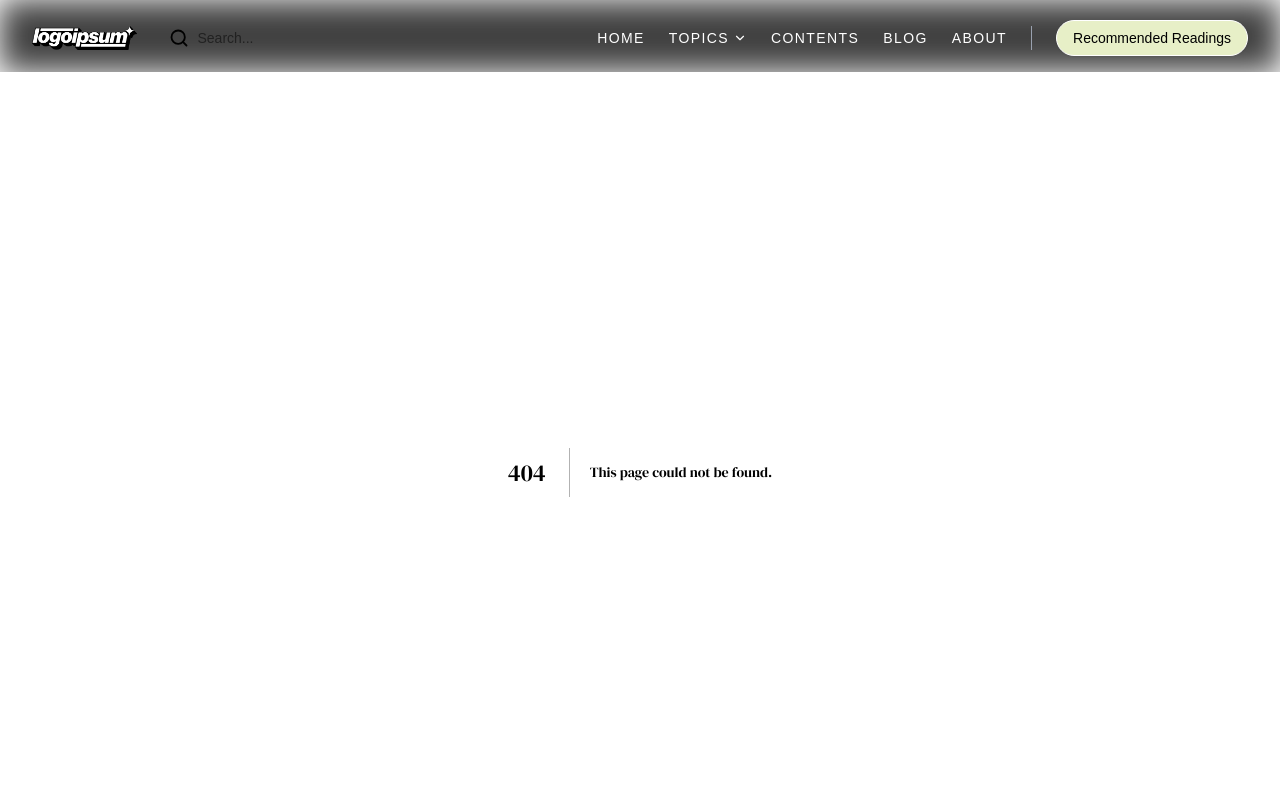
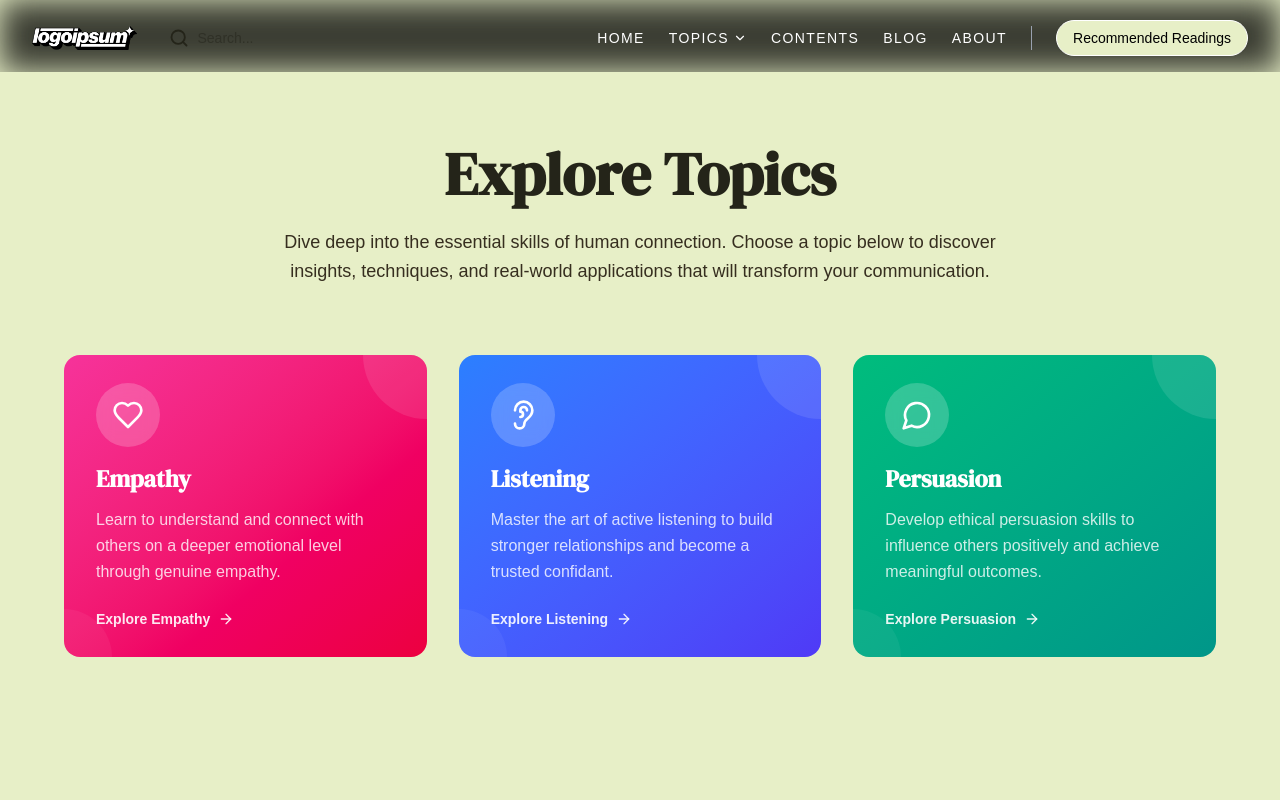
Before and after one commit to Oba1d-Khan/communicationhelp, a Next.js app: page /topics in a window 1280 px wide. Before the commit this address had no page. Shown: the top 800 px of the page. Built offline with nearby package versions, Linux system fonts and the light colour scheme; a web font is replaced by a local one.

Commit message:
add topics page navbar changes

```diff
--- a/src/app/topics/[slug]/page.js
+++ b/src/app/topics/[slug]/page.js
@@ -1,7 +1,12 @@
 import React from "react";
 
-const page = () => {
-  return <div>page</div>;
+const page = async ({ params }) => {
+  const slug = await params.slug;
+  return (
+    <div className="root-layout min-h-screen">
+      <h3 className="text-3xl">page: {slug}</h3>
+    </div>
+  );
 };
 
 export default page;
--- /dev/null
+++ b/src/app/topics/page.js
@@ -0,0 +1,42 @@
+import TopicCard from "@/components/topics/topic-card";
+import { topics } from "@/constants/constants";
+
+export default function TopicsPage() {
+  return (
+    <div className="root-layout ">
+      {/* Hero Section */}
+      <section className="relative pt-10 md:pt-6 md:pb-5 overflow-hidden">
+        <div className=" relative z-10">
+          <div className="max-w-3xl mx-auto text-center">
+            <h1 className="text-5xl md:text-6xl font-heading text-foreground mb-6">
+              Explore Topics
+            </h1>
+            <p className="text-lg text-text-light leading-relaxed mx-3">
+              Dive deep into the essential skills of human connection. Choose a
+              topic below to discover insights, techniques, and real-world
+              applications that will transform your communication.
+            </p>
+          </div>
+        </div>
+      </section>
+
+      {/* Topics Grid */}
+      <section className="pb-20 md:pb-32">
+        <div className="">
+          <div className="grid md:grid-cols-2 lg:grid-cols-3 gap-8 max-w-6xl mx-auto">
+            {topics.map((topic) => (
+              <TopicCard
+                key={topic.id}
+                topic={topic.topic}
+                icon={topic.icon}
+                description={topic.description}
+                href={topic.href}
+                gradient={topic.gradient}
+              />
+            ))}
+          </div>
+        </div>
+      </section>
+    </div>
+  );
+}
--- a/src/components/layout/Navbar.jsx
+++ b/src/components/layout/Navbar.jsx
@@ -1,20 +1,9 @@
 "use client";
-import React, { useState } from "react";
+import { useState } from "react";
 import Link from "next/link";
+import { useRouter } from "next/navigation";
 import { Button } from "../ui/button";
-import {
-  DropdownMenu,
-  DropdownMenuTrigger,
-  DropdownMenuContent,
-  DropdownMenuItem,
-} from "@/components/ui/dropdown-menu";
-import {
-  Accordion,
-  AccordionContent,
-  AccordionItem,
-  AccordionTrigger,
-} from "@/components/ui/accordion";
-import { ChevronDown } from "lucide-react";
+import { ChevronDown, ChevronRight } from "lucide-react";
 
 import { Menu, Search, X } from "lucide-react";
 import { motion, AnimatePresence } from "framer-motion";
@@ -32,7 +21,6 @@ const navLinks = [
     title: "Contents",
     href: "/contents",
   },
-
   {
     title: "Blog",
     href: "/blog",
@@ -42,28 +30,28 @@ const navLinks = [
     href: "/about",
   },
 ];
+
+const topicItems = [
+  { title: "Persuasion", href: "/topics/persuasion" },
+  { title: "Listening", href: "/topics/listening" },
+  { title: "Empathy", href: "/topics/empathy" },
+];
+
 const Navbar = () => {
   const [isOpen, setIsOpen] = useState(false);
+  const [isTopicsExpanded, setIsTopicsExpanded] = useState(false);
+  const router = useRouter();
 
   return (
-    <header className="bg-transparent  backdrop-filter backdrop-blur-lg  backdrop-brightness-25 sticky top-0 z-50 px-4">
+    <header className="bg-transparent backdrop-filter backdrop-blur-lg backdrop-brightness-25 sticky top-0 z-50 px-4">
       <div className="container mx-auto px-4 py-4 pt-5 flex items-center justify-between">
         <div className="flex aic gap-5">
           {/* Logo */}
           <Link href="/" className="flex items-center gap-2">
             <img src="/images/logo.png" alt="Logo" className="h-6 w-auto" />
-            {/* <div className="flex flex-col leading-tight">
-            <span className="font-semibold text-sm text-white">
-              How Communication Works
-            </span>
-            <span className="text-xs text-neutral-400">
-              Master the social world
-            </span>
-          </div> */}
           </Link>
 
           {/* Search bar */}
-
           <div className="hidden lg:flex items-center md:space-x-4">
             <div className="relative">
               <span className="absolute inset-y-0 left-0 flex items-center pl-2">
@@ -89,53 +77,54 @@ const Navbar = () => {
         <nav className="hidden lg:flex gap-6 items-center">
           {navLinks.map((link) =>
             link.title === "Topics" ? (
-              <DropdownMenu
+              <div
                 key={link.title}
-                className="focus:outline-none focus:ring-0"
+                className="relative group"
+                onMouseEnter={() => setIsOpen(true)}
+                onMouseLeave={() => setIsOpen(false)}
               >
-                <DropdownMenuTrigger className="flex items-center gap-1 text-sm font-medium tracking-widest uppercase text-white hover:text-gray-300 transition-colors ">
-                  {link.title}
+                <Link
+                  href="/topics"
+                  className="cursor-pointer flex items-center gap-1 text-sm font-medium tracking-widest uppercase text-white hover:text-gray-300 transition-colors"
+                >
+                  Topics
                   <ChevronDown size={14} />
-                </DropdownMenuTrigger>
-                <DropdownMenuContent className="animate-slideDown bg-neutral-900 mt-2 ">
-                  <DropdownMenuItem asChild>
+                </Link>
+
+                <AnimatePresence>
+                  {isOpen && (
+                    <motion.div
+                      initial={{ opacity: 0, y: -10 }}
+                      animate={{ opacity: 1, y: 0 }}
+                      exit={{ opacity: 0, y: -10 }}
+                      transition={{ duration: 0.2 }}
+                      className="absolute left-0 mt-2 bg-neutral-900 rounded-md shadow-lg z-50 w-52 py-2"
+                    >
+                      {topicItems.map((topic) => (
                         <Link
-                      href="/topics/communication"
-                      className="text-white hover:bg-neutral-700 text-sm font-medium tracking-widest uppercase"
+                          key={topic.title}
+                          href={topic.href}
+                          className="block px-4 py-2 text-white hover:bg-neutral-700 text-sm font-medium tracking-widest uppercase transition-colors"
                         >
-                      Persuation
+                          {topic.title}
                         </Link>
-                  </DropdownMenuItem>
-                  <DropdownMenuItem asChild>
-                    <Link
-                      href="/topics/psychology"
-                      className="text-white hover:bg-neutral-700 text-sm font-medium tracking-widest uppercase"
-                    >
-                      Listening
-                    </Link>
-                  </DropdownMenuItem>
-                  <DropdownMenuItem asChild>
-                    <Link
-                      href="/topics/social-skills"
-                      className="text-white hover:bg-neutral-700 text-sm font-medium tracking-widest uppercase"
-                    >
-                      Empathy
-                    </Link>
-                  </DropdownMenuItem>
-                </DropdownMenuContent>
-              </DropdownMenu>
+                      ))}
+                    </motion.div>
+                  )}
+                </AnimatePresence>
+              </div>
             ) : (
               <Link
                 key={link.title}
                 href={link.href}
-                className="text-sm font-medium tracking-widest uppercase text-white hover:text-gray-300 transition-colors"
+                className="cursor-pointer text-sm font-medium tracking-widest uppercase text-white hover:text-gray-300 transition-colors"
               >
                 {link.title}
               </Link>
             )
           )}
 
-          <span className="hidden md:block w-px h-6 bg-gray-400 "></span>
+          <span className="hidden md:block w-px h-6 bg-gray-400"></span>
 
           <Button
             variant="outline"
@@ -147,7 +136,7 @@ const Navbar = () => {
 
         {/* Mobile Toggle */}
         <button
-          className="lg:hidden "
+          className="lg:hidden"
           onClick={() => setIsOpen((prev) => !prev)}
         >
           {isOpen ? (
@@ -159,7 +148,6 @@ const Navbar = () => {
       </div>
 
       {/* Mobile Nav */}
-
       <AnimatePresence>
         {isOpen && (
           <motion.nav
@@ -168,7 +156,7 @@ const Navbar = () => {
             animate={{ y: 0, opacity: 1 }}
             exit={{ y: -100, opacity: 0 }}
             transition={{ type: "tween", ease: "easeInOut", duration: 0.4 }}
-            className="fixed  left-0 w-full h-screen z-40 bg-neutral-900 lg:hidden"
+            className="fixed left-0 w-full h-screen z-40 bg-neutral-900 lg:hidden"
           >
             {/* Search bar */}
             <div className="w-full flex justify-center py-10 px-4">
@@ -191,47 +179,61 @@ const Navbar = () => {
               </div>
             </div>
 
-            {/* Nav links */}
-            <div className="px-12 text-center space-y-8">
+            {/* Nav links - mobile */}
+            <div className="px-4 text-center space-y-5">
               {navLinks.map((link) =>
                 link.title === "Topics" ? (
-                  <Accordion
-                    type="single"
-                    collapsible
-                    key={link.title}
-                    className="text-white w-full "
-                  >
-                    <AccordionItem value="item-1">
-                      <AccordionTrigger className="text-base font-medium tracking-widest uppercase text-white hover:text-blue-400 transition-colors px-2 py-2 rounded-md ">
-                        Topics
-                      </AccordionTrigger>
-
-                      {/* Group all links in one content block for tighter spacing & uniform bg */}
-                      <AccordionContent className="animate-slideDown bg-neutral-800 rounded-lg text-base space-y-1 py-2 ">
+                  <div key={link.title} className="px-6 space-y-2">
+                    {/* Main Topics Link */}
+                    <div className="flex items-center justify-between bg-neutral-800 rounded-lg px-4 py-2">
                       <Link
-                          href="#"
-                          className="block px-4 py-2 text-white hover:bg-neutral-600 text-base font-medium tracking-widest uppercase rounded transition"
+                        href="/topics"
+                        className="flex-1 text-left text-base font-medium tracking-widest uppercase text-white hover:text-blue-400 transition-colors"
                         onClick={() => setIsOpen(false)}
                       >
-                          Persuasion
+                        Topics
                       </Link>
+                      <button
+                        onClick={() => setIsTopicsExpanded(!isTopicsExpanded)}
+                        className="p-1 text-white hover:text-blue-400 transition-colors"
+                        aria-label="Toggle topics dropdown"
+                      >
+                        <ChevronRight
+                          size={16}
+                          className={`transform transition-transform ${
+                            isTopicsExpanded ? "rotate-270" : "rotate-90"
+                          }`}
+                        />
+                      </button>
+                    </div>
+
+                    {/* Topics Dropdown */}
+                    <AnimatePresence>
+                      {isTopicsExpanded && (
+                        <motion.div
+                          initial={{ opacity: 0, height: 0 }}
+                          animate={{ opacity: 1, height: "auto" }}
+                          exit={{ opacity: 0, height: 0 }}
+                          transition={{ duration: 0.2 }}
+                          className="bg-neutral-700 rounded-lg overflow-hidden"
+                        >
+                          {topicItems.map((topic) => (
                             <Link
-                          href="#"
-                          className="block px-4 py-2 text-white hover:bg-neutral-600 text-base font-medium tracking-widest uppercase rounded transition"
-                          onClick={() => setIsOpen(false)}
+                              key={topic.title}
+                              href={topic.href}
+                              className="block px-6 py-3 text-white hover:bg-neutral-600 text-sm font-medium tracking-widest uppercase transition-colors border-b border-neutral-600 last:border-b-0"
+                              onClick={() => {
+                                setIsOpen(false);
+                                setIsTopicsExpanded(false);
+                              }}
                             >
-                          Listening
+                              {topic.title}
                             </Link>
-                        <Link
-                          href="#"
-                          className="block px-4 py-2 text-white hover:bg-neutral-600 text-base font-medium tracking-widest uppercase rounded transition"
-                          onClick={() => setIsOpen(false)}
-                        >
-                          Empathy
-                        </Link>
-                      </AccordionContent>
-                    </AccordionItem>
-                  </Accordion>
+                          ))}
+                        </motion.div>
+                      )}
+                    </AnimatePresence>
+                  </div>
                 ) : (
                   <Link
                     key={link.title}
@@ -246,7 +248,7 @@ const Navbar = () => {
 
               <Button
                 variant="outline"
-                className="w-[80vw]  max-w-md  mt-5 rounded-full border-white text-base text-black hover:bg-white hover:text-black transition"
+                className="w-[80vw] max-w-md mt-4 rounded-full border-white text-base text-black hover:bg-white hover:text-black transition"
               >
                 Recommended Readings
               </Button>
--- /dev/null
+++ b/src/components/topics/topic-card.jsx
@@ -0,0 +1,35 @@
+"use client";
+
+import { ArrowRight } from "lucide-react";
+
+import Link from "next/link";
+
+const TopicCard = ({ topic, icon, description, href, gradient }) => {
+  return (
+    <Link href={href}>
+      <div
+        className={`group relative overflow-hidden rounded-2xl px-8 py-7 transition-all duration-300 hover:-translate-y-2 hover:shadow-xl cursor-pointer ${gradient}`}
+      >
+        <div className="relative z-10">
+          <div className="mb-4 flex h-16 w-16 items-center justify-center rounded-full bg-white/20 backdrop-blur-sm">
+            {icon}
+          </div>
+
+          <h3 className="mb-3 text-2xl font-heading text-white">{topic}</h3>
+          <p className="mb-6 text-white/80 leading-relaxed">{description}</p>
+
+          <div className="flex items-center text-white/90 group-hover:text-white transition-colors">
+            <span className="text-sm font-bold">Explore {topic}</span>
+            <ArrowRight className="ml-2 h-4 w-4 transition-transform group-hover:translate-x-1" />
+          </div>
+        </div>
+
+        {/* Decorative elements */}
+        <div className="absolute top-0 right-0 h-32 w-32 rounded-full bg-white/10 -translate-y-16 translate-x-16 transition-transform group-hover:scale-110" />
+        <div className="absolute bottom-0 left-0 h-24 w-24 rounded-full bg-white/5 translate-y-12 -translate-x-12 transition-transform group-hover:scale-110" />
+      </div>
+    </Link>
+  );
+};
+
+export default TopicCard;
--- a/src/constants/constants.js
+++ b/src/constants/constants.js
@@ -1,4 +1,5 @@
 import { FaGithub, FaTwitter, FaLinkedin } from "react-icons/fa";
+import { Heart, Ear, MessageCircle } from "lucide-react";
 
 export const navigation = {
   main: [
@@ -34,3 +35,34 @@ export const benefits = [
   "Build the trust that makes you a leader people actually want to follow",
   "Eliminate awkward silences",
 ];
+
+// topics dropdown menu
+export const topics = [
+  {
+    id: 1,
+    topic: "Empathy",
+    icon: <Heart className="h-8 w-8 text-white" />,
+    description:
+      "Learn to understand and connect with others on a deeper emotional level through genuine empathy.",
+    href: "/topics/empathy",
+    gradient: "bg-gradient-to-br from-pink-500 to-rose-600",
+  },
+  {
+    id: 2,
+    topic: "Listening",
+    icon: <Ear className="h-8 w-8 text-white" />,
+    description:
+      "Master the art of active listening to build stronger relationships and become a trusted confidant.",
+    href: "/topics/listening",
+    gradient: "bg-gradient-to-br from-blue-500 to-indigo-600",
+  },
+  {
+    id: 3,
+    topic: "Persuasion",
+    icon: <MessageCircle className="h-8 w-8 text-white" />,
+    description:
+      "Develop ethical persuasion skills to influence others positively and achieve meaningful outcomes.",
+    href: "/topics/persuasion",
+    gradient: "bg-gradient-to-br from-emerald-500 to-teal-600",
+  },
+];
```
Lines whose indentation alone changed are shown as unchanged.
